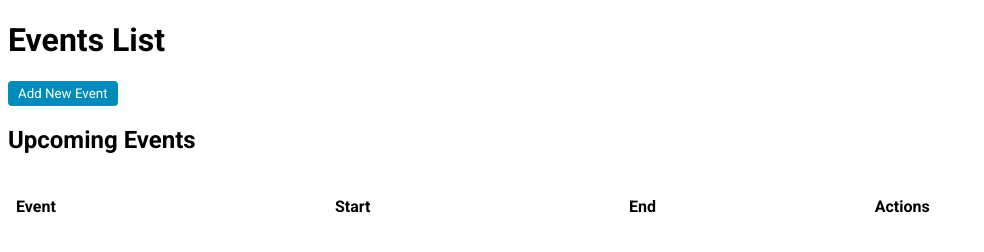
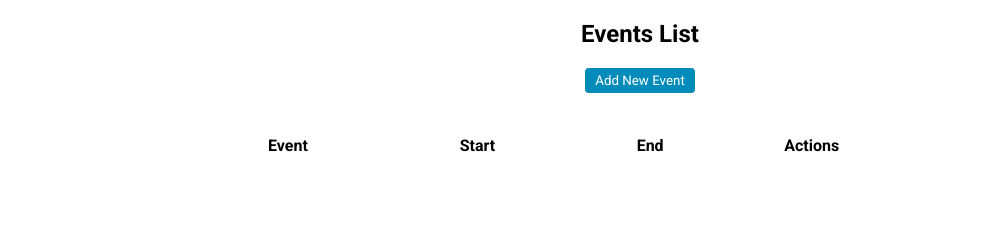
Before and after one commit to Mig-uel/miguel-castillo-evaluation-eventlist, a website: page frontend/index.html in a window 1280 px wide. Shown: the whole page, without its empty margins (0-984 px from the left). Drawn offline with Linux system fonts and the light colour scheme; no server answers.

Commit message:
refactor: restructure HTML layout for better semantics
- Moved header and button into a section for clarity
- Organized main content within a main tag for improved structure

```diff
--- a/frontend/index.html
+++ b/frontend/index.html
@@ -13,11 +13,14 @@
 </head>
 
 <body>
+  <section>
     <h1>Events List</h1>
 
     <button type="button" class="event-new-button">Add New Event</button>
+  </section>
 
-  <h2>Upcoming Events</h2>
+
+  <main>
     <table class="events-list">
       <thead>
         <tr>
@@ -32,6 +35,7 @@
         <!-- Event rows will be dynamically inserted here -->
       </tbody>
     </table>
+  </main>
 
 
   <script src="./script.js"></script>
--- a/frontend/main.css
+++ b/frontend/main.css
@@ -1,6 +1,16 @@
 * {
   box-sizing: border-box;
   font-family: 'Roboto', sans-serif;
+}
+
+section {
+  text-align: center;
+}
+
+main {
+  max-width: 800px;
+  margin: 0 auto;
+  padding: 20px;
 }
 
 table {
```
Lines whose indentation alone changed are shown as unchanged.
